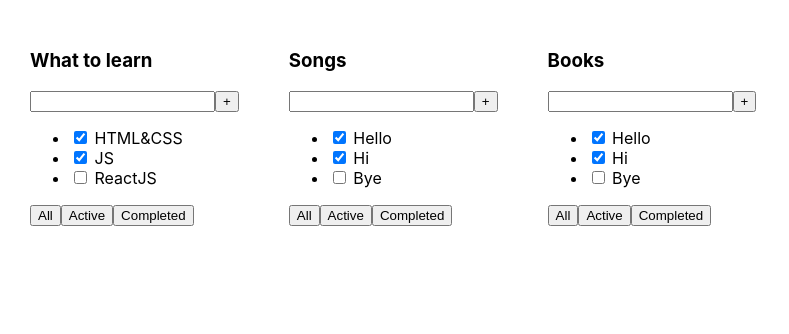
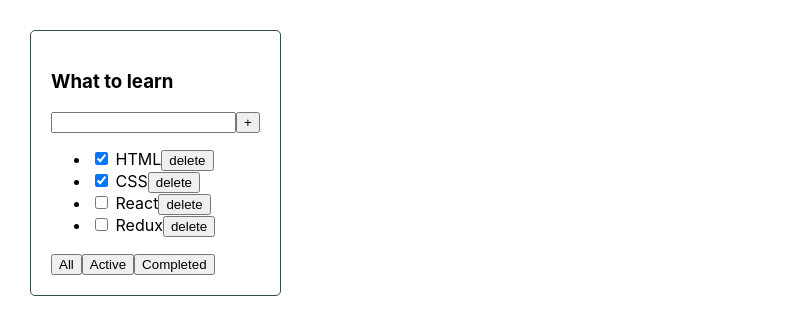
Before and after one commit to dasiklasik/todolist, a React (Create React App) app: page / in a window 1280 px wide. Shown: the top 334 px of the page, without its empty margins (0-789 px from the left). Built offline with nearby package versions, Linux system fonts and the light colour scheme.

Commit message:
add tasks remover and filter

```diff
--- a/src/App.css
+++ b/src/App.css
@@ -6,3 +6,9 @@
 .App > div {
   margin-right: 50px;
 }
+
+.todolist {
+  border: 1px solid darkslategrey;
+  border-radius: 5px;
+  padding: 20px;
+}
--- a/src/App.tsx
+++ b/src/App.tsx
@@ -1,31 +1,62 @@
-import React from 'react';
+import React, {useState} from 'react';
 import './App.css';
-import {Todolist} from "./Todolist";
+import TodoList from "./TodoList";
 
-const tasks1 = [
-    {id: 1, title: 'HTML&CSS', isDone: true},
-    {id: 2, title: 'JS', isDone: true},
-    {id: 3, title: 'ReactJS', isDone: false}
-]
+export type TaskType = {
+    id: number
+    title: string
+    isDone: boolean
+}
 
-const tasks2 = [
-    {id: 1, title: 'Hello', isDone: true},
-    {id: 2, title: 'Hi', isDone: true},
-    {id: 3, title: 'Bye', isDone: false}
-]
+export type filterValuesType = 'all' | 'active' | 'completed'
+// C-"R"-UD
+// CLI -> GUI -> UI
+function App() {
+    const [tasks, setTasks] = useState(
+        [  // TaskType []
+            {id: 1, title: "HTML", isDone: true},
+            {id: 2, title: "CSS", isDone: true},
+            {id: 3, title: "React", isDone: false},
+            {id: 4, title: "Redux", isDone: false},
+        ]
+    )
 
-const tasks3 = [
-    {id: 1, title: 'Hello', isDone: true},
-    {id: 2, title: 'Hi', isDone: true},
-    {id: 3, title: 'Bye', isDone: false}
-]
+    const [filter, setFilter] = useState<filterValuesType>('all')
 
-function App() {
+    // let tasks: Array<TaskType> = [  // TaskType []
+    //     {id: 1, title: "HTML", isDone: true},
+    //     {id: 2, title: "CSS", isDone: true},
+    //     {id: 3, title: "React", isDone: false},
+    //     {id: 4, title: "Redux", isDone: false},
+    // ]
+
+    const changeFilter = (filter: filterValuesType) => {
+        setFilter(filter);
+    }
+
+    const removeTask = (taskID: number) => {
+        setTasks(tasks.filter(task => task.id !== taskID))
+
+        console.log(tasks)
+    }
+
+    let tasksForRender = tasks
+    if (filter === 'active') {
+        tasksForRender = tasks.filter(t => t.isDone === false)
+    }
+    if (filter === 'completed') {
+        tasksForRender = tasks.filter(t => t.isDone === true)
+    }
     return (
         <div className="App">
-            <Todolist title={"What to learn"} tasks={tasks1}/>
-            <Todolist title={"Songs"} tasks={tasks2}/>
-            <Todolist title={"Books"} tasks={tasks3}/>
+            <TodoList
+                title={"What to learn"}
+                tasks={tasksForRender}
+                removeTask={removeTask}
+                changeFilter={changeFilter}
+            /> {/* TodoList({title: "What to learn"}) */}
+            {/*<TodoList title={"What to buy"}/>*/}
+            {/*<TodoList title={"What to read"}/>*/}
         </div>
     );
 }
--- a/src/Todolist.tsx
+++ b/src/Todolist.tsx
@@ -1,34 +1,39 @@
-import React from "react";
+import React from 'react';
+import {filterValuesType, TaskType} from "./App";
 
-type TaskType = {
-    id: number,
-    title: string,
-    isDone: boolean
+type TodoListPropsType = {
+    title: string
+    tasks: Array<TaskType>
+    removeTask: (taskID: number) => void
+    changeFilter: (filter: filterValuesType) => void
 }
 
-type TodolistPropsType = {
-    title: string,
-    tasks: Array<TaskType>
-}
-
-export function Todolist(props: TodolistPropsType) {
-    return (
-        <div>
+const TodoList = (props: TodoListPropsType) => {
+    const tasksJSXElements = props.tasks.map(task => {
+        return (
+            <li key={task.id}>
+                <input type="checkbox" checked={task.isDone}/> <span>{task.title}</span>
+                <button onClick={() => props.removeTask(task.id)}>delete</button>
+            </li>
+        )
+    });
+    return(
+        <div className="todolist">
             <h3>{props.title}</h3>
             <div>
                 <input/>
                 <button>+</button>
             </div>
             <ul>
-                <li><input type="checkbox" checked={true}/> <span>{props.tasks[0].title}</span></li>
-                <li><input type="checkbox" checked={true}/> <span>{props.tasks[1].title}</span></li>
-                <li><input type="checkbox" checked={false}/> <span>{props.tasks[2].title}</span></li>
+                {tasksJSXElements}
             </ul>
             <div>
-                <button>All</button>
-                <button>Active</button>
-                <button>Completed</button>
+                <button onClick={() => props.changeFilter('all')}>All</button>
+                <button onClick={() => props.changeFilter('active')}>Active</button>
+                <button onClick={() => props.changeFilter('completed')}>Completed</button>
             </div>
         </div>
     )
 }
+
+export default TodoList;
```
